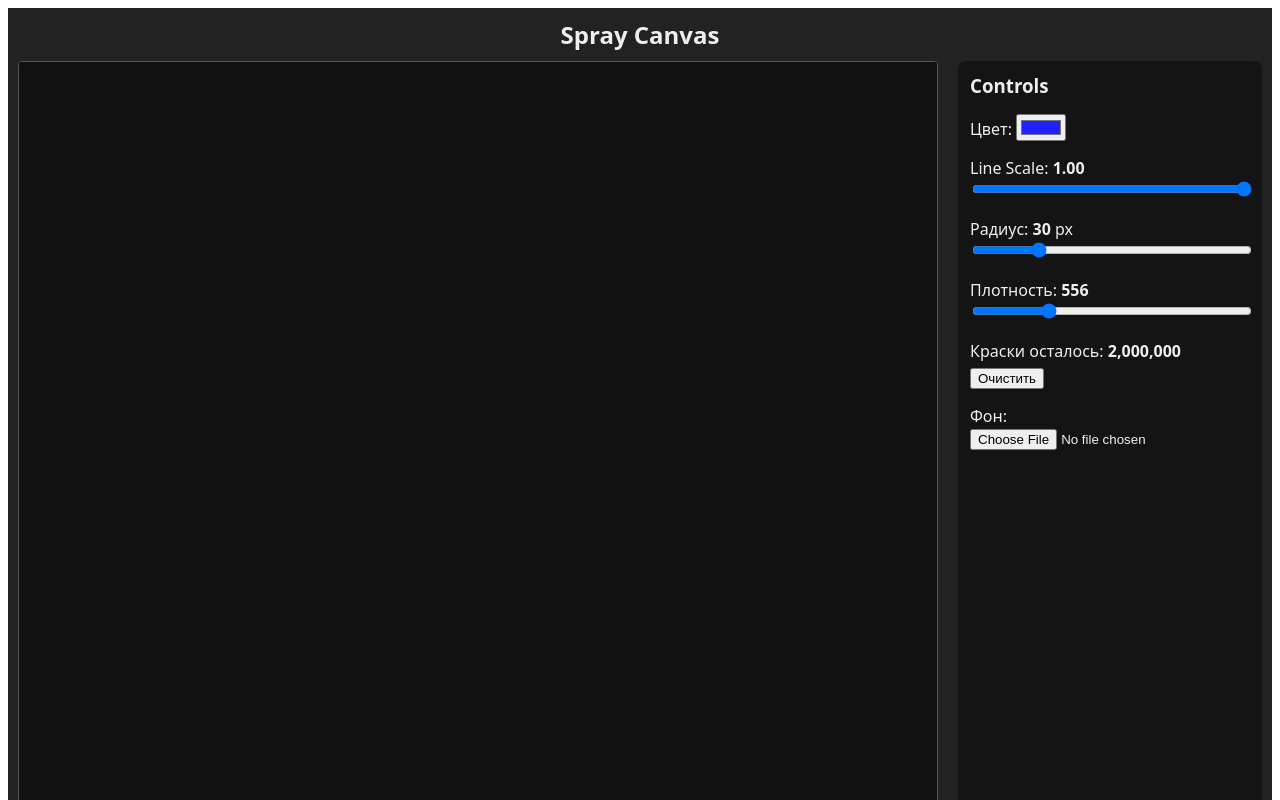
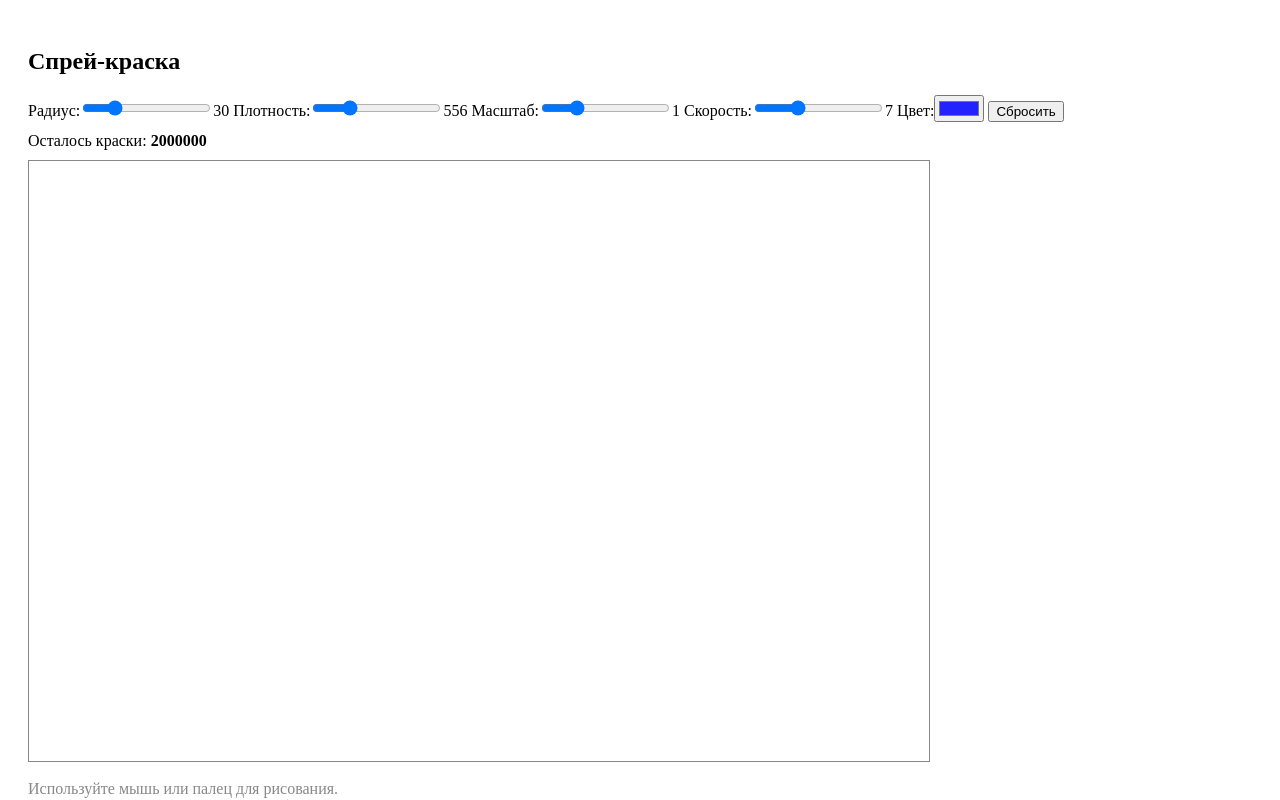
Before and after one commit to streetwalldev/streetwall, a Next.js app: page /spraytest in a window 1280 px wide. Shown: the top 800 px of the page. Built offline with nearby package versions, Linux system fonts and the light colour scheme.

Commit message:
Update page.js

```diff
--- a/app/spraytest/page.js
+++ b/app/spraytest/page.js
@@ -1,14 +1,12 @@
 'use client';
 
-import { useEffect, useRef, useState } from 'react';
+import { useRef, useState } from 'react';
 
-export default function SprayCanvasPage() {
+export default function SprayPage() {
   const canvasRef = useRef(null);
   const [paintLeft, setPaintLeft] = useState(2_000_000);
   const [isDrawing, setIsDrawing] = useState(false);
-
-  // --- Config (как в оригинальном прототипе) ---
-  const config = useRef({
+  const [config, setConfig] = useState({
     sprayRadius: 30,
     dotsPerTick: 556,
     speedFactor: 7,
@@ -16,19 +14,15 @@ export default function SprayCanvasPage() {
     paintMax: 2_000_000,
     currentColor: '#2222ff',
   });
-
+  const paintedPixels = useRef(new Set());
   const lastSprayPos = useRef(null);
   const lastSprayTime = useRef(null);
-  const paintedPixels = useRef(new Set());
-  const dripMap = useRef({});
-  const bgImage = useRef(null);
 
-  // --- Utils ---
   function getRandomInt(a, b) {
     return Math.random() * (b - a) + a;
   }
-
-  function getCanvasCoords(clientX, clientY, canvas) {
+  function getCanvasCoords(clientX, clientY) {
+    const canvas = canvasRef.current;
     const rect = canvas.getBoundingClientRect();
     const scaleX = canvas.width / rect.width;
     const scaleY = canvas.height / rect.height;
@@ -38,305 +32,180 @@ export default function SprayCanvasPage() {
     };
   }
 
-  // --- Spray logic (точно как в оригинале) ---
-  function sprayAt(x, y, canvas, ctx) {
+  function sprayAt(x, y) {
+    const ctx = canvasRef.current.getContext('2d');
     const now = performance.now();
     let speed = 0;
     if (lastSprayPos.current && lastSprayTime.current !== null) {
       const dt = now - lastSprayTime.current;
       const dist = Math.hypot(x - lastSprayPos.current.x, y - lastSprayPos.current.y);
       speed = dist / (dt || 1);
-      speed = Math.min(1, speed / config.current.speedFactor);
+      speed = Math.min(1, speed / config.speedFactor);
     }
 
-    const scale = config.current.lineScale;
+    const scale = config.lineScale;
     const minDot = 0.7 * scale;
     const maxDot = 1.1 * scale;
     const dotFromSpeed = maxDot - (maxDot - minDot) * speed;
 
-    const minRadius = config.current.sprayRadius * 0.7 * scale;
-    const maxRadius = config.current.sprayRadius * 3 * scale;
+    const minRadius = config.sprayRadius * 0.7 * scale;
+    const maxRadius = config.sprayRadius * 3 * scale;
     const radiusFromSpeed = minRadius + (maxRadius - minRadius) * speed;
 
-    const minAlpha = 0.15;
-    const maxAlpha = 0.55;
-    const alphaFromSpeed = maxAlpha - (maxAlpha - minAlpha) * speed;
+    let paintUsed = 0;
 
-    for (let i = 0; i < config.current.dotsPerTick; i++) {
-      const angle = Math.random() * 2 * Math.PI;
-      const r = Math.random() * radiusFromSpeed;
+    for (let i = 0; i < config.dotsPerTick; i++) {
+      if (paintLeft - paintUsed <= 0) break;
+
+      const angle = getRandomInt(0, Math.PI * 2);
+      const r = getRandomInt(0, radiusFromSpeed);
       const dx = Math.cos(angle) * r;
       const dy = Math.sin(angle) * r;
-      const size = getRandomInt(dotFromSpeed * 0.85, dotFromSpeed);
 
-      ctx.globalAlpha = alphaFromSpeed * (0.8 + Math.random() * 0.3);
-      ctx.fillStyle = config.current.currentColor;
-      ctx.beginPath();
-      ctx.arc(x + dx, y + dy, size, 0, 2 * Math.PI);
-      ctx.fill();
+      let px = Math.round(x + dx);
+      let py = Math.round(y + dy);
+      let key = px + "_" + py;
 
-      // Подтёки
-      const cellX = Math.round(x + dx);
-      const cellY = Math.round(y + dy);
-      const cellKey = `${cellX}_${cellY}`;
-      dripMap.current[cellKey] = (dripMap.current[cellKey] || 0) + 1;
-      const drops = dripMap.current[cellKey];
-
-      const threshold = Math.max(10, 14 * scale);
-      if (drops > threshold && drops % 3 === 0) {
-        const dripLen = Math.min(250 * scale, Math.sqrt(drops - threshold) * 4 * scale + getRandomInt(-1, 2));
-        ctx.save();
-        ctx.globalAlpha = 0.12 + Math.random() * 0.01;
-        ctx.strokeStyle = config.current.currentColor;
-        ctx.lineWidth = size * getRandomInt(0.7, 1.5);
-        ctx.beginPath();
-        ctx.moveTo(cellX + getRandomInt(-1, 1), cellY + size / 2);
-        ctx.lineTo(cellX + getRandomInt(-1, 1), cellY + size / 2 + dripLen);
-        ctx.stroke();
-        ctx.restore();
-      }
-
-      // Расход краски
-      const px = Math.round(x + dx);
-      const py = Math.round(y + dy);
-      const key = `${px}_${py}`;
       if (!paintedPixels.current.has(key)) {
         paintedPixels.current.add(key);
-        const newLeft = Math.max(0, paintLeft - 1);
-        setPaintLeft(newLeft);
-        if (newLeft <= 0) {
-          setIsDrawing(false);
-          alert('Краска закончилась!');
-        }
+        paintUsed++;
+        ctx.globalAlpha = getRandomInt(0.15, 0.65);
+        ctx.fillStyle = config.currentColor;
+        ctx.beginPath();
+        ctx.arc(px, py, dotFromSpeed, 0, Math.PI * 2);
+        ctx.fill();
       }
     }
 
-    ctx.globalAlpha = 1.0;
+    if (paintUsed > 0) {
+      setPaintLeft(prev => {
+        let left = prev - paintUsed;
+        if (left <= 0) setIsDrawing(false);
+        return left > 0 ? left : 0;
+      });
+    }
+
     lastSprayPos.current = { x, y };
     lastSprayTime.current = now;
   }
 
-  // --- Canvas setup (выполняется ТОЛЬКО на клиенте) ---
-  useEffect(() => {
-    const canvas = canvasRef.current;
-    if (!canvas) return;
+  function handlePointerDown(e) {
+    if (paintLeft <= 0) return;
+    setIsDrawing(true);
+    let pointerX, pointerY;
+    if (e.touches && e.touches.length > 0) {
+      // Touch event
+      ({ x: pointerX, y: pointerY } = getCanvasCoords(e.touches[0].clientX, e.touches[0].clientY));
+    } else {
+      ({ x: pointerX, y: pointerY } = getCanvasCoords(e.clientX, e.clientY));
+    }
+    sprayAt(pointerX, pointerY);
+  }
+  function handlePointerMove(e) {
+    if (!isDrawing || paintLeft <= 0) return;
+    let pointerX, pointerY;
+    if (e.touches && e.touches.length > 0) {
+      ({ x: pointerX, y: pointerY } = getCanvasCoords(e.touches[0].clientX, e.touches[0].clientY));
+    } else {
+      ({ x: pointerX, y: pointerY } = getCanvasCoords(e.clientX, e.clientY));
+    }
+    sprayAt(pointerX, pointerY);
+  }
+  function handlePointerUp() {
+    setIsDrawing(false);
+  }
 
-    // Устанавливаем физический размер (1024x1024)
-    canvas.width = 1024;
-    canvas.height = 1024;
+  function resetCanvas() {
+    paintedPixels.current.clear();
+    setPaintLeft(config.paintMax);
+    const ctx = canvasRef.current.getContext('2d');
+    ctx.clearRect(0, 0, canvasRef.current.width, canvasRef.current.height);lastSprayPos.current = null;
+    lastSprayTime.current = null;
+  }
 
-    const ctx = canvas.getContext('2d');
-    if (!ctx) return;
+  function handleConfigChange(e) {
+    const { name, value } = e.target;
+    setConfig(cfg => ({
+      ...cfg,
+      [name]: name === 'currentColor' ? value : +value,
+    }));
+  }
 
-    // Очистка
-    ctx.fillStyle = '#111';
-    ctx.fillRect(0, 0, canvas.width, canvas.height);
-
-    // Обработчики мыши (локально, без утечек)
-    const handleMouseDown = (e) => {
-      if (paintLeft <= 0) return;
-      const { x, y } = getCanvasCoords(e.clientX, e.clientY, canvas);
-      setIsDrawing(true);
-      sprayAt(x, y, canvas, ctx);
-    };
-
-    const handleMouseMove = (e) => {
-      if (!isDrawing || paintLeft <= 0) return;
-      const { x, y } = getCanvasCoords(e.clientX, e.clientY, canvas);
-      sprayAt(x, y, canvas, ctx);
-    };
-
-    const handleMouseUp = () => {
-      setIsDrawing(false);
-      lastSprayPos.current = null;
-      lastSprayTime.current = null;
-    };
-
-    canvas.addEventListener('mousedown', handleMouseDown);
-    canvas.addEventListener('mousemove', handleMouseMove);
-    window.addEventListener('mouseup', handleMouseUp);
-    window.addEventListener('mouseleave', handleMouseUp);
-
-    // Очистка
-    return () => {
-      canvas.removeEventListener('mousedown', handleMouseDown);
-      canvas.removeEventListener('mousemove', handleMouseMove);
-      window.removeEventListener('mouseup', handleMouseUp);
-      window.removeEventListener('mouseleave', handleMouseUp);
-    };
-  }, [isDrawing, paintLeft]);
-
-  // --- Reset handler
-  const resetCanvas = () => {
-    const canvas = canvasRef.current;
-    if (!canvas) return;
-    const ctx = canvas.getContext('2d');
-    if (!ctx) return;
-
-    ctx.fillStyle = '#111';
-    ctx.fillRect(0, 0, canvas.width, canvas.height);
-
-    paintedPixels.current.clear();
-    dripMap.current = {};
-    lastSprayPos.current = null;
-    lastSprayTime.current = null;
-    setPaintLeft(config.current.paintMax);
-  };
-
-  // --- Drag & drop фона
-  useEffect(() => {
-    const canvas = canvasRef.current;
-    if (!canvas) return;
-
-    const preventDefaults = (e) => {
-      e.preventDefault();
-      e.stopPropagation();
-    };
-
-    const handleDrop = (e) => {
-      preventDefaults(e);
-      const file = e.dataTransfer.files?.[0];
-      if (!file || !file.type.startsWith('image/')) return;
-
-      const reader = new FileReader();
-      reader.onload = () => {
-        const img = new Image();
-        img.onload = () => {
-          bgImage.current = img;
-          const canvas = canvasRef.current;
-          const ctx = canvas?.getContext('2d');
-          if (canvas && ctx) {
-            canvas.width = img.width;
-            canvas.height = img.height;
-            ctx.drawImage(img, 0, 0);
+  // --- Touch support ---
+  // React onTouch* handlers don't fire on desktop browsers but safe for mobile
+  // Prevent scrolling while drawing
+  function preventScroll(e) {
+    if (isDrawing) e.preventDefault();
   }
-        };
-        img.src = reader.result;
-      };
-      reader.readAsDataURL(file);
-    };
-
-    ['dragenter', 'dragover', 'dragleave', 'drop'].forEach((evt) => {
-      document.addEventListener(evt, preventDefaults, false);
-    });
-    document.addEventListener('drop', handleDrop);
-
-    return () => {
-      ['dragenter', 'dragover', 'dragleave', 'drop'].forEach((evt) => {
-        document.removeEventListener(evt, preventDefaults, false);
-      });
-      document.removeEventListener('drop', handleDrop);
-    };
-  }, []);
 
   return (
-    <div style={{ background: '#222', color: '#eee', fontFamily: 'system-ui, sans-serif', margin: 0, padding: '10px', display: 'flex', flexDirection: 'column', minHeight: '100vh' }}>
-      <h2 style={{ margin: '0 0 10px', textAlign: 'center' }}>Spray Canvas</h2>
-
-      <div style={{ display: 'flex', gap: '20px', flex: 1, minHeight: 0 }}>
-        <div style={{ flex: 1, minWidth: 0, position: 'relative' }}>
-          <div style={{ border: '1px solid #555', borderRadius: '4px', overflow: 'hidden' }}>
+    <div style={{padding:'20px'}}>
+      <h2>Спрей-краска</h2>
+      <div style={{marginBottom:10}}>
+        <label>
+          Радиус:
+          <input type="range" min={5} max={120} value={config.sprayRadius}
+            name="sprayRadius" onChange={handleConfigChange} />
+          {config.sprayRadius}
+        </label>
+        {' '}
+        <label>
+          Плотность:
+          <input type="range" min={50} max={2000} value={config.dotsPerTick}
+            name="dotsPerTick" onChange={handleConfigChange} />
+          {config.dotsPerTick}
+        </label>
+        {' '}
+        <label>
+          Масштаб:
+          <input type="range" min={0.5} max={2.5} step={0.01} value={config.lineScale}
+            name="lineScale" onChange={handleConfigChange} />
+          {config.lineScale}
+        </label>
+        {' '}
+        <label>
+          Скорость:
+          <input type="range" min={1} max={20} step={0.1} value={config.speedFactor}
+            name="speedFactor" onChange={handleConfigChange} />
+          {config.speedFactor}
+        </label>
+        {' '}
+        <label>
+          Цвет:
+          <input type="color" value={config.currentColor}
+            name="currentColor" onChange={handleConfigChange} />
+        </label>
+        {' '}
+        <button onClick={resetCanvas}>Сбросить</button>
+      </div>
+      <div style={{marginBottom:10}}>
+        Осталось краски: <b>{paintLeft}</b>
+        {paintLeft <= 0 && <span style={{color:'red'}}> Краска закончилась!</span>}
+      </div>
       <canvas
         ref={canvasRef}
+        width={900}
+        height={600}
         style={{
-                background: '#111',
-                cursor: 'crosshair',
-                display: 'block',
-                width: '100%',
-                height: 'auto',
+          border:'1px solid #888',
+          background:'#fff',
+          cursor: paintLeft > 0 ? 'crosshair' : 'not-allowed',
+          touchAction:'none'
         }}
+        onMouseDown={handlePointerDown}
+        onMouseMove={handlePointerMove}
+        onMouseUp={handlePointerUp}
+        onMouseLeave={handlePointerUp}
+        onTouchStart={handlePointerDown}
+        onTouchMove={handlePointerMove}
+        onTouchEnd={handlePointerUp}
+        onTouchCancel={handlePointerUp}
+        onContextMenu={e => e.preventDefault()}
+        onPointerDown={preventScroll}
       />
-            {/* Версия в нижнем правом углу */}
-            <div style={{
-              position: 'absolute',
-              bottom: '8px',
-              right: '12px',
-              fontSize: '0.75rem',
-              opacity: 0.6,
-              pointerEvents: 'none',
-              color: '#aaa',
-            }}>
-              v1.1.20
-            </div>
-          </div>
-        </div>
-
-        <div style={{ width: '280px', background: 'rgba(0,0,0,0.4)', borderRadius: '8px', padding: '12px' }}>
-          <h3 style={{ margin: '0 0 16px' }}>Controls</h3>
-
-          <div style={{ marginBottom: '16px' }}>
-            <label>Цвет: <input type="color" defaultValue="#2222ff" onChange={(e) => config.current.currentColor = e.target.value} /></label>
-          </div>
-
-          <div style={{ marginBottom: '16px' }}>
-            <label>Line Scale: <strong>{config.current.lineScale.toFixed(2)}</strong></label>
-            <br />
-            <input
-              type="range"
-              min="0.1"
-              max="1.0"
-              step="0.05"
-              defaultValue="1.0"
-              style={{ width: '100%' }}
-              onChange={(e) => config.current.lineScale = parseFloat(e.target.value)}
-            />
-          </div>
-
-          <div style={{ marginBottom: '16px' }}>
-            <label>Радиус: <strong>{config.current.sprayRadius}</strong> px</label>
-            <br />
-            <input
-              type="range"
-              min="10"
-              max="100"
-              defaultValue="30"
-              style={{ width: '100%' }}
-              onChange={(e) => config.current.sprayRadius = parseInt(e.target.value)}
-            />
-          </div>
-
-          <div style={{ marginBottom: '16px' }}>
-            <label>Плотность: <strong>{config.current.dotsPerTick}</strong></label>
-            <br />
-            <input
-              type="range"
-              min="50"
-              max="2000"
-              defaultValue="556"
-              style={{ width: '100%' }}
-              onChange={(e) => config.current.dotsPerTick = parseInt(e.target.value)}
-            />
-          </div>
-
-          <div style={{ marginBottom: '16px' }}>
-            <label>Краски осталось: <strong>{paintLeft.toLocaleString()}</strong></label>
-            <br />
-            <button onClick={resetCanvas} style={{ marginTop: '6px' }}>Очистить</button>
-          </div>
-
-          <div>
-            <label>Фон: <input type="file" accept="image/*" onChange={(e) => {
-              if (e.target.files?.[0]) {
-                const reader = new FileReader();
-                reader.onload = () => {
-                  const img = new Image();
-                  img.onload = () => {
-                    bgImage.current = img;
-                    const canvas = canvasRef.current;
-                    const ctx = canvas?.getContext('2d');
-                    if (canvas && ctx) {
-                      canvas.width = img.width;
-                      canvas.height = img.height;
-                      ctx.drawImage(img, 0, 0);
-                    }
-                  };
-                  img.src = reader.result;
-                };
-                reader.readAsDataURL(e.target.files[0]);
-              }
-            }} /></label>
-          </div>
-        </div>
+      <div style={{marginTop:'14px', color:'#888'}}>
+        Используйте мышь или палец для рисования.<br/>
+        После окончания краски нажмите "Сбросить".
       </div>
     </div>
   );
```
Lines whose indentation alone changed are shown as unchanged.
